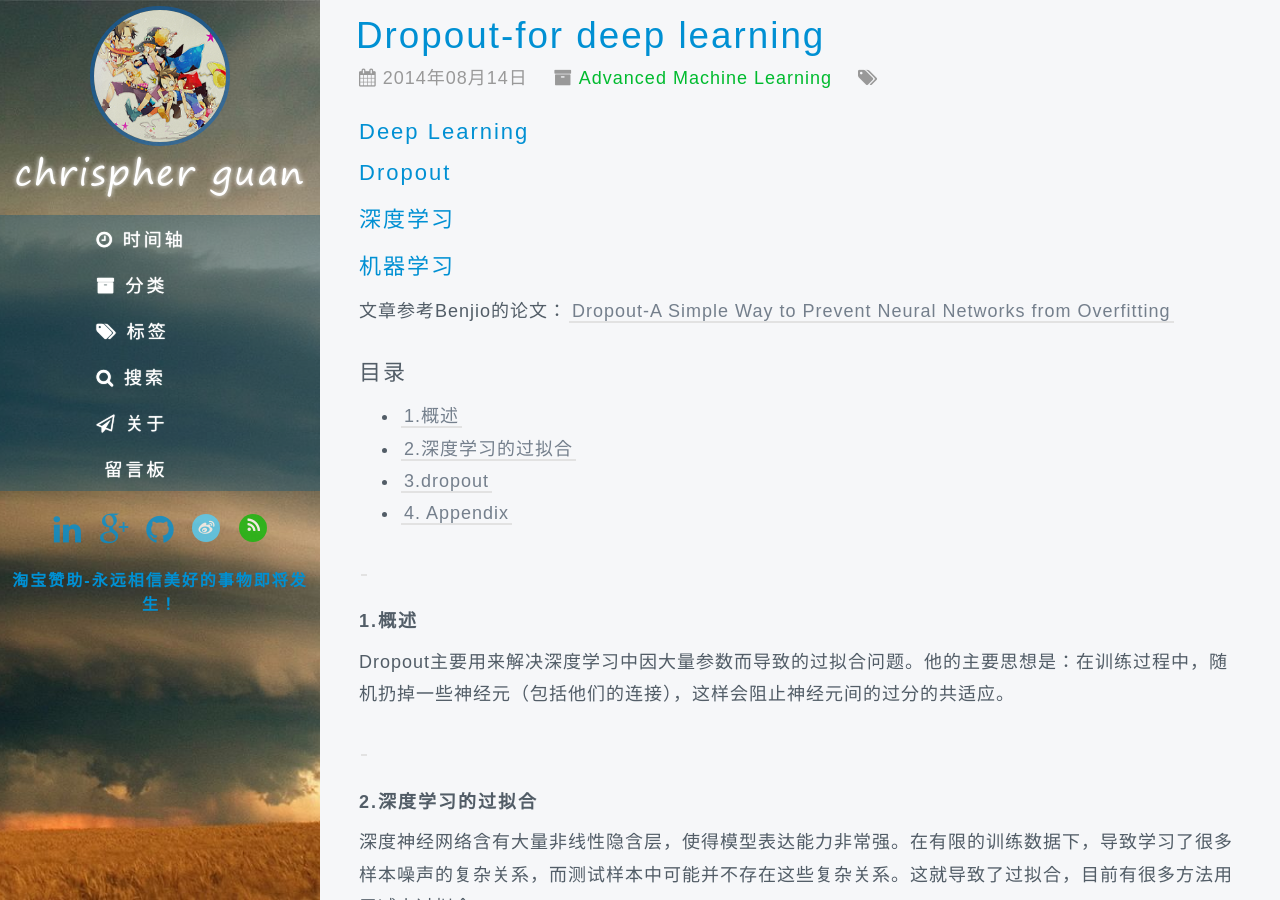
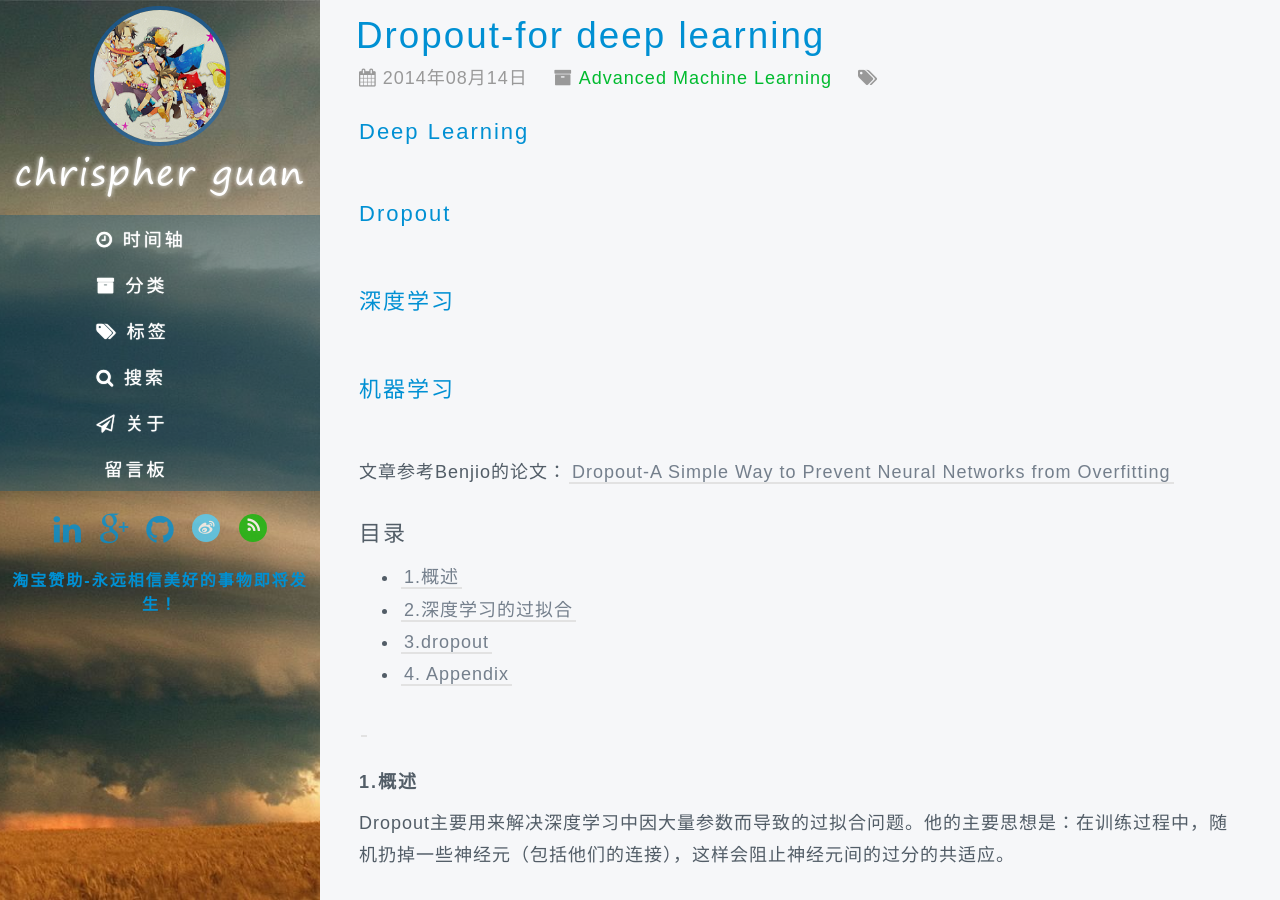
Before and after one commit to chrispher/chrispher.github.com, a Jekyll site: the page built from _posts/Advanced Machine Learning/2014-8-14-Dropout-for deep learning.md, in a window 1280 px wide and 900 px high. Built offline with Jekyll 4.4.1, drawn with Linux system fonts in a browser that asks for light colours; some web fonts are replaced; comment, search, counter and statistics services are not loaded.

Commit message:
modify the tags

```diff
--- a/_layouts/post.html
+++ b/_layouts/post.html
@@ -16,6 +16,7 @@ math: true
     <i class="fa fa-tags"></i>
     {% for tag in page.tags %}
       <h3> <a class="post-tag" href="/page/tags.html#{{ tag }}">{{tag}}</a> <h3>
+      <i class="space"></i>
     {% endfor %}
   </p>
 </header>
--- a/index.html
+++ b/index.html
@@ -18,6 +18,7 @@ index: true
         <i class="fa fa-tags"></i>
         {% for tag in page.tags %}
           <h3> <a class="post-tag" href="/page/tags.html#{{ tag }}">{{tag}}</a> <h3>
+          <i class="space"></i>
         {% endfor %}
       </p>
     </header>
--- a/page/tags.html
+++ b/page/tags.html
@@ -12,7 +12,7 @@ title: 文章标签
     {% for item in (0..site.tags.size) %}{% unless forloop.last %}
     {% capture word %}{{ tag[item] | strip_newlines }}{% endcapture %}
     <a class="category-box-sub"><a href="#{{ word }}">{{ word }}&nbsp;<sup>{{ site.tags[word].size }}</sup></a></a>
-    <i class="space"> </i>
+    <i class="space"></i>
     {% endunless %}{% endfor %}
   </ul>
 </div>
```
